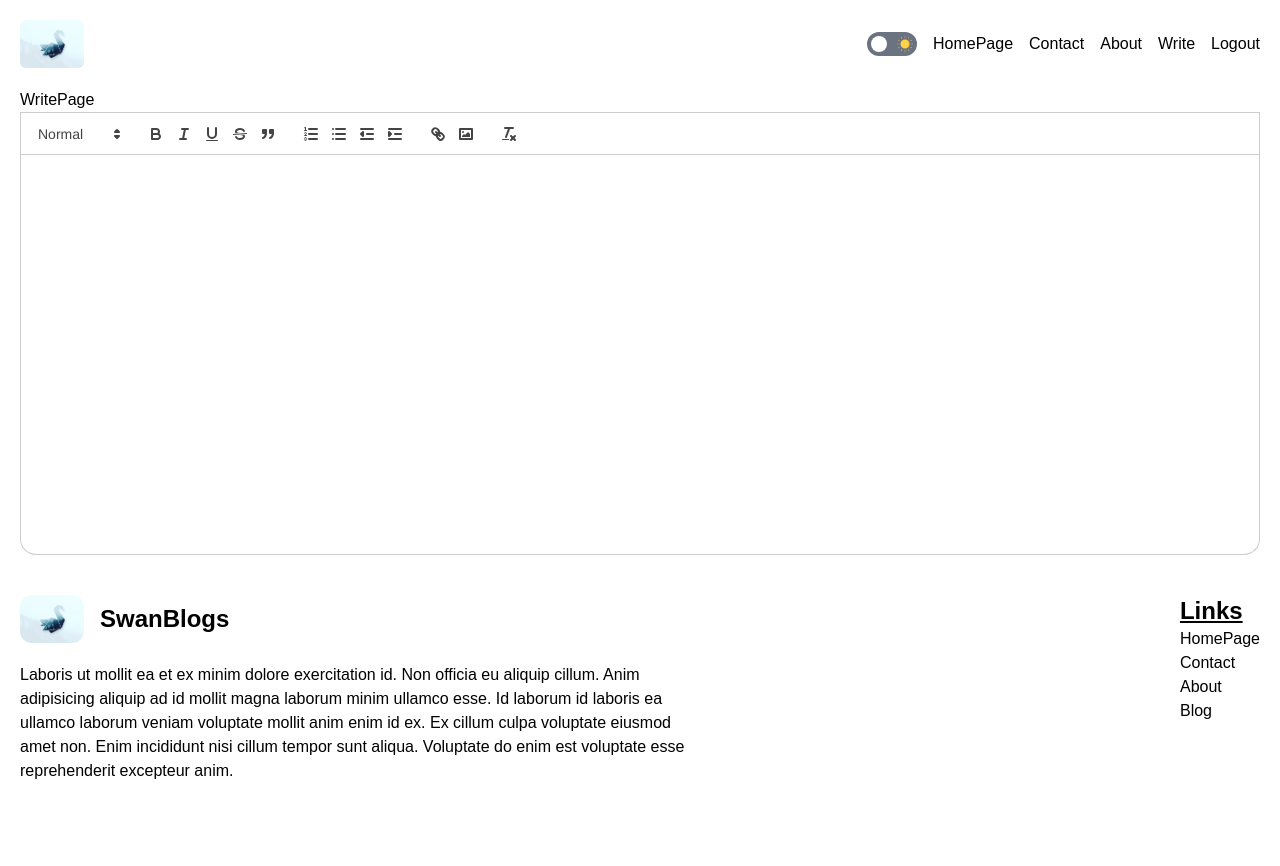
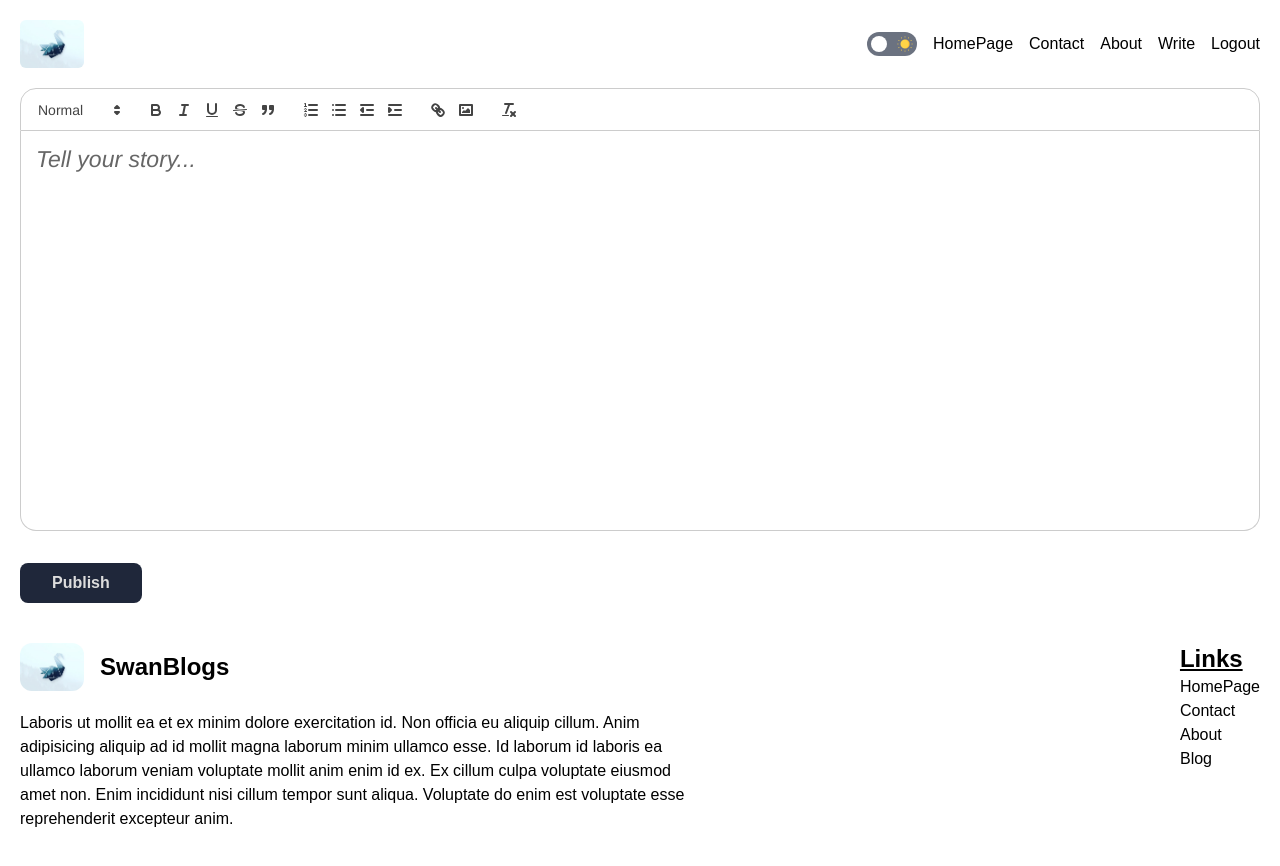
Before and after one commit to arnold-aswan/swan-blogs, a Next.js app: page /write in a window 1280 px wide. Shown: the top 866 px of the page. Before the commit the page ends 843 px from the top, so only its background shows below. Built offline with nearby package versions, Linux system fonts and the light colour scheme.

Commit message:
added publish button

```diff
--- a/app/globals.css
+++ b/app/globals.css
@@ -42,6 +42,13 @@ body {
 
 .dark .ql-toolbar {
   background-color: white;
+}
+
+.dark .quill .ql-container .ql-editor.ql-blank[data-placeholder]::before {
+  color: var(--light__soft__bg) !important;
+}
+
+.ql-toolbar {
   border-top-left-radius: 1rem;
   border-top-right-radius: 1rem;
 }
@@ -52,6 +59,7 @@ body {
   border-bottom-right-radius: 1rem;
   border-bottom-left-radius: 1rem;
 }
+
 /* [data-theme="dark"],
 [data-theme="dark"] body {
   color: #fff;
--- a/app/write/page.jsx
+++ b/app/write/page.jsx
@@ -23,13 +23,16 @@ const WritePage = () => {
   };
   return (
     <div>
-      WritePage
       <ReactQuill
         theme="snow"
         modules={modules}
         value={value}
         onChange={setValue}
+        placeholder="Tell your story..."
       />
+      <button className="mt-8 py-2 px-8 rounded-lg font-semibold bg-dark-soft-bg text-dark-text dark:bg-light-soft-bg dark:text-light-soft-text hover:drop-shadow-xl hover:scale-110 transition ease-out delay-250">
+        Publish
+      </button>
     </div>
   );
 };
```
